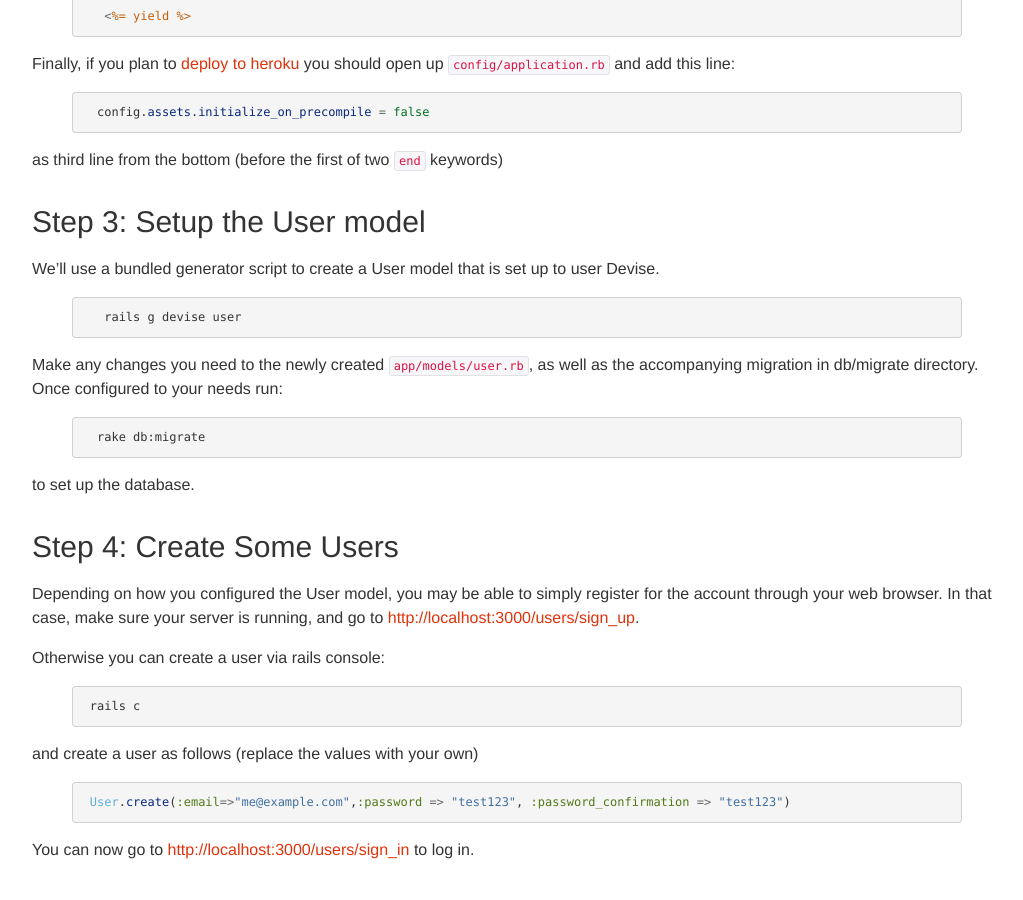
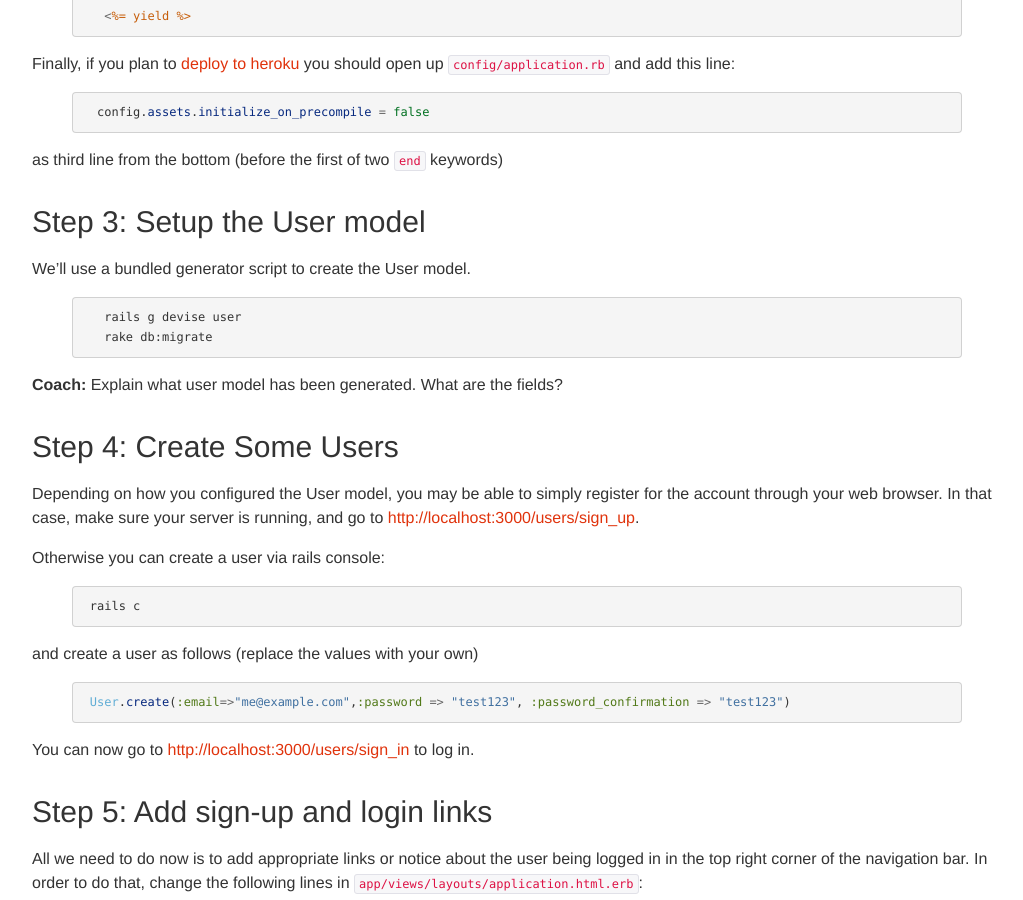
Before and after one commit to railsgirls/guides.railsgirls.com, a Jekyll site: the page built from _posts/2012-11-01-devise.markdown, in a window 1280 px wide and 900 px high, scrolled down 1140 px. Shown: the whole window, without its empty margins (53-1076 px from the left). Built offline with Jekyll 4.4.1, drawn with Linux system fonts in a browser that asks for light colours; nearby versions of some CDN libraries; Markdown is read by kramdown in place of the engine named in the settings.

Commit message:
Simplify Step 3
Make Step 3 simpler and straightforward with clear instructions to
follow and a note for the coach to explian what the default user model
is

```diff
--- a/_posts/2012-11-01-devise.markdown
+++ b/_posts/2012-11-01-devise.markdown
@@ -61,17 +61,14 @@
 
 ## Step 3: Setup the User model
 
-We'll use a bundled generator script to create a User model that is set up to user Devise.
+We'll use a bundled generator script to create the User model.
 {% highlight sh %}
    rails g devise user
+   rake db:migrate
 {% endhighlight %}
 
-Make any changes you need to the newly created `app/models/user.rb`, as well as the accompanying migration in db/migrate directory.
-Once configured to your needs run:
-{% highlight sh %}
-  rake db:migrate
-{% endhighlight %}
-to set up the database.
+**Coach:** Explain what user model has been generated. What are the
+fields?
 
 ## Step 4: Create Some Users
 
```
